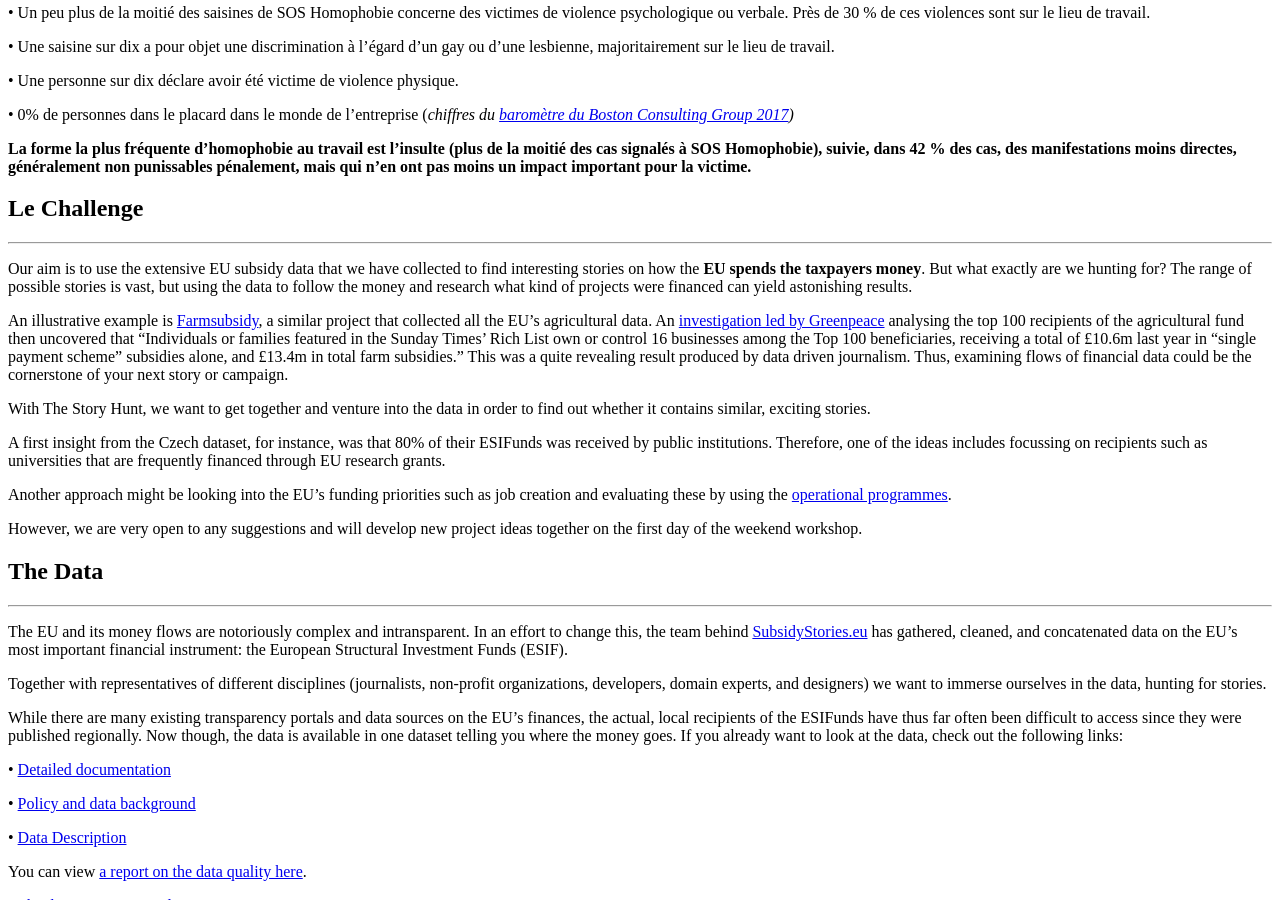
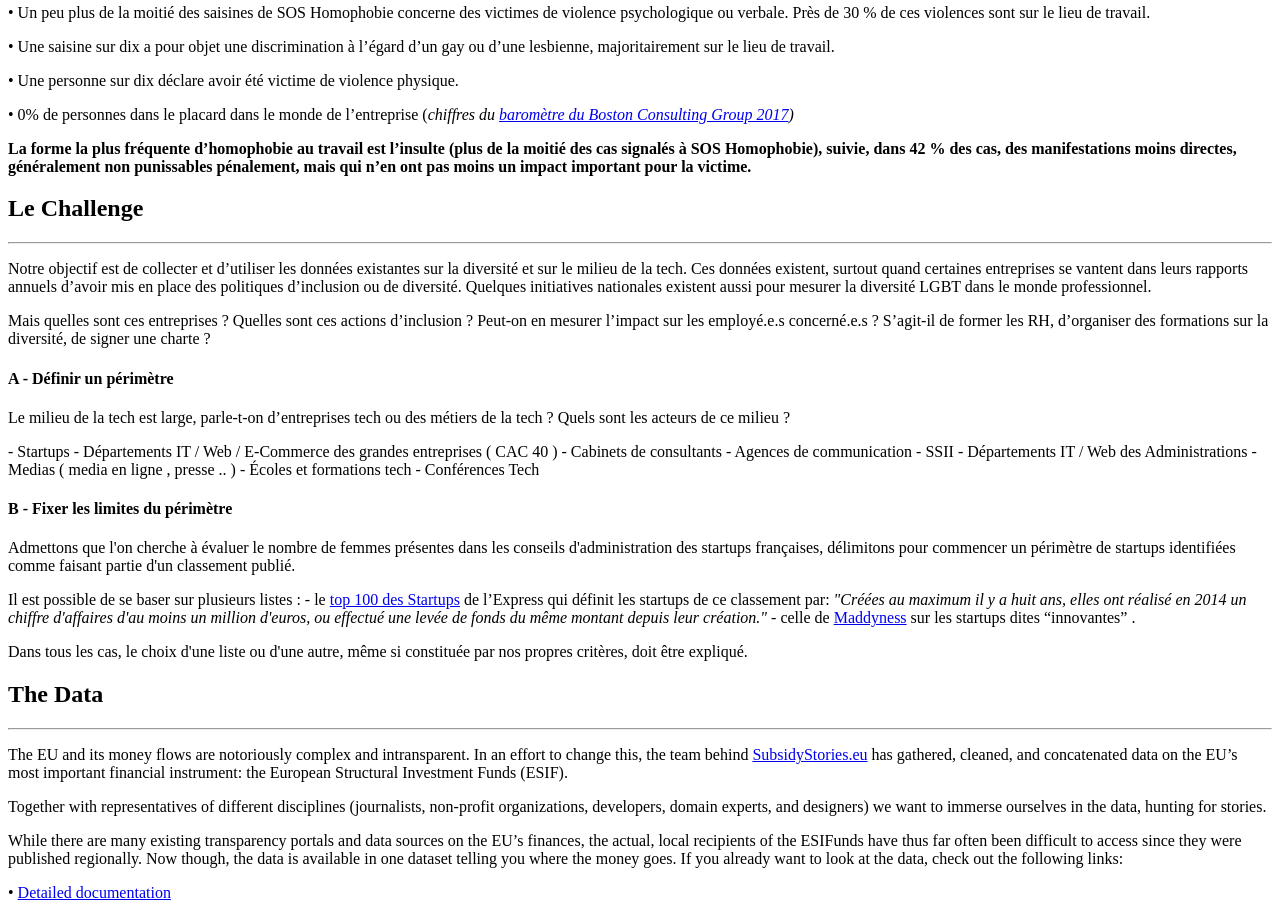
Before and after one commit to ogptoolbox/aap, a Jekyll site: the page built from index.html, in a window 1280 px wide and 900 px high, scrolled down 1065 px. Built offline with Jekyll 4.4.1, drawn with Linux system fonts in a browser that asks for light colours.

Commit message:
Update challenge.html

```diff
--- a/_includes/challenge.html
+++ b/_includes/challenge.html
@@ -10,25 +10,46 @@
             </div>
             <div class="row">
                 <div class="col-lg-4 col-lg-offset-2">
-                    <p>Our aim is to use the extensive EU subsidy data that we have collected to find interesting stories on how the <b>EU spends the taxpayers money</b>. But what exactly are we hunting for? The range of possible stories is vast, but using the data to follow the money and research what kind of projects were financed can yield astonishing results.
+                    <p>Notre objectif est de collecter et d’utiliser les données existantes sur la diversité et sur le milieu de la tech. Ces données existent, surtout quand certaines entreprises se vantent dans leurs rapports annuels d’avoir mis en place des politiques d’inclusion ou de diversité. Quelques initiatives nationales existent aussi pour mesurer la diversité LGBT dans le monde professionnel.
                     </p>
+
+                    <p>Mais quelles sont ces entreprises ? Quelles sont ces actions d’inclusion ? Peut-on en mesurer l’impact sur les employé.e.s concerné.e.s ? S’agit-il de former les RH, d’organiser des formations sur la diversité, de signer une charte ?
+                    </p>
+
+                    <h4>A - Définir un périmètre</h4>
+
+                    <p>Le milieu de la tech est large, parle-t-on d’entreprises tech ou des métiers de la tech ? Quels sont les acteurs de ce milieu ? </p>
                     <p>
-                    <p>An illustrative example is <a href="http://farmsubsidy.openspending.org/">Farmsubsidy</a>, a similar project that collected all the EU’s agricultural data. An <a href="http://energydesk.greenpeace.org/2016/09/29/common-agricultural-policy-millions-eu-subsidies-go-richest-landowners/">investigation led by Greenpeace</a> analysing the top 100 recipients of the agricultural fund then uncovered that “Individuals or families featured in the Sunday Times’ Rich List own or control 16 businesses among the Top 100 beneficiaries, receiving a total of £10.6m last year in “single payment scheme” subsidies alone, and £13.4m in total farm subsidies.” This was a quite revealing result produced by data driven journalism. Thus, examining flows of financial data could be the cornerstone of your next story or campaign.
+                    - Startups
+                    - Départements IT / Web / E-Commerce des grandes entreprises ( CAC 40 )
+                    - Cabinets de consultants
+                    - Agences de communication
+                    - SSII
+                    - Départements IT / Web des Administrations
+                    - Medias ( media en ligne , presse .. )
+                    - Écoles et formations tech
+                    - Conférences Tech
+
                     </p>
                 </div>
                 <div class="col-lg-4">
                     <div>
-                    <p>
-                    With The Story Hunt, we want to get together and venture into the data in order to find out whether it contains similar, exciting stories.</p>
-                    <p>A first insight from the Czech dataset, for instance, was that 80% of their ESIFunds was received by public institutions. Therefore, one of the ideas includes focussing on recipients such as universities that are frequently financed through EU research grants. <p>Another approach might be looking into the EU’s funding priorities such as job creation and evaluating these by using the <a href="http://ec.europa.eu/esf/main.jsp?catId=576&langId=en">operational programmes</a>. <p>However, we are very open to any suggestions and will develop new project ideas  together on the first day of the weekend workshop.</p>
+                        <h4>B - Fixer les limites du périmètre</h4>
+                    <p> Admettons que l'on cherche à évaluer le nombre de femmes présentes dans les conseils d'administration des startups françaises, délimitons pour commencer un périmètre de startups identifiées comme faisant partie d'un classement publié.</p>
+
+
+                    Il est possible de se baser sur plusieurs listes :
+                     - le <a href="http://lentreprise.lexpress.fr/creation-entreprise/classement-le-top-100-des-start-up-francaises-en-2015_1713234.html">top 100 des Startups</a> de l’Express qui définit les startups de ce classement par: <i>"Créées au maximum il y a huit ans, elles ont réalisé en 2014 un chiffre d'affaires d'au moins un million d'euros, ou effectué une levée de fonds du même montant depuis leur création."</i>
+
+                    - celle de <a href="http://www.maddyness.com/startup/2014/11/05/ebg-top-100-startups-francaises/">Maddyness</a> sur les startups dites “innovantes” .
+
+
+
+
+                        <p>Dans tous les cas, le choix d'une liste ou d'une autre, même si constituée par nos propres critères, doit être expliqué.</p>
                     </p>
                 </div>
             </div>
-            <!--<div class="col-lg-8 col-lg-offset-2 text-center">
-                <a href="http://openbudgets.eu/assets/resources/Report-OpenBudgets-ESIF%20Data-Quality-Index.pdf"
-                   class="btn btn-lg btn-outline">
-                    <i class="fa fa-download"></i> ESIF Data Quality Report
-                </a>-->
             </div>
         </div>
     </section>
```
